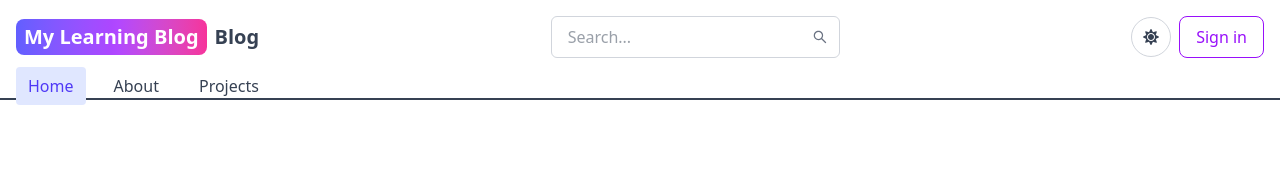
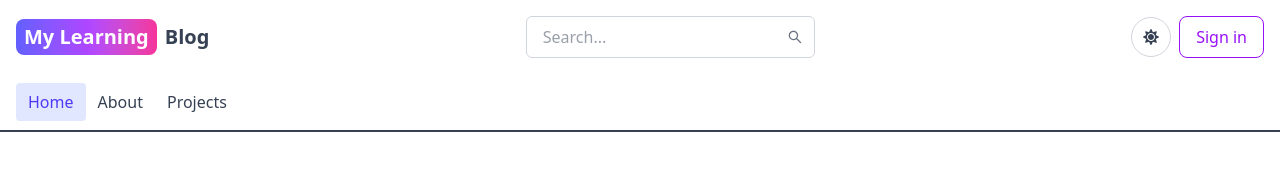
Before and after one commit to rincemathew/My-Learning-Blog, a Next.js app: page / in a window 1280 px wide. Shown: the top 180 px of the page. Built offline with nearby package versions, Linux system fonts and the light colour scheme; no server answers.

Commit message:
header design changes

```diff
--- a/src/components/Header.jsx
+++ b/src/components/Header.jsx
@@ -22,7 +22,7 @@ export default function Header() {
           className="flex items-center gap-2 text-sm sm:text-xl font-semibold"
         >
           <span className="px-2 py-1 bg-gradient-to-r from-indigo-500 via-purple-500 to-pink-500 rounded-lg text-white">
-            My Learning Blog
+            My Learning
           </span>
           <span className="dark:text-white">Blog</span>
         </Link>
@@ -48,7 +48,7 @@ export default function Header() {
 
           {/* Dark Mode Toggle */}
           <button
-            className="hidden sm:flex w-10 h-10 items-center justify-center border border-gray-300 rounded-full text-gray-700"
+            className="hidden sm:flex w-10 h-10 items-center justify-center border border-gray-300 rounded-full text-gray-700 hover:cursor-pointer"
             onClick={() => setTheme(theme === "light" ? "dark" : "light")}
           >
             {theme === "light" ? <FaSun /> : <FaMoon />}
@@ -83,7 +83,7 @@ export default function Header() {
       </nav>
 
       {/* Desktop links (visible on lg+) */}
-      <ul className="hidden lg:flex gap-4 px-4">
+      <ul className="hidden lg:flex items-center justify-start p-4 max-w-7xl mx-auto">
         <li>
           <Link
             href="/"
```
